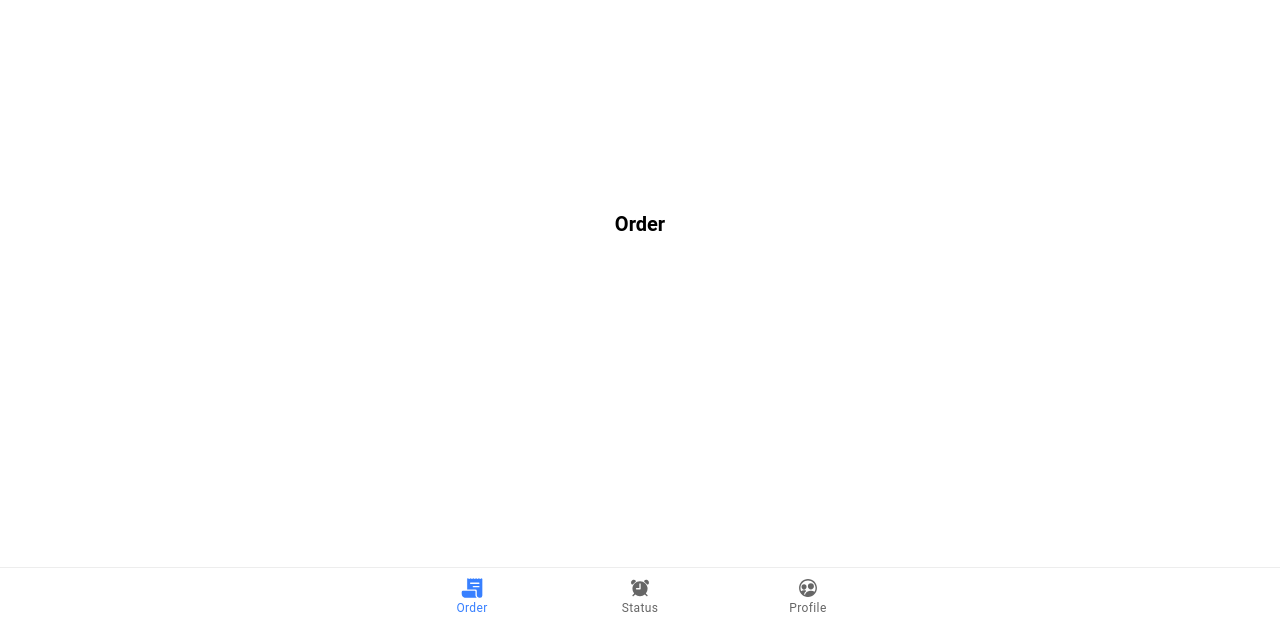
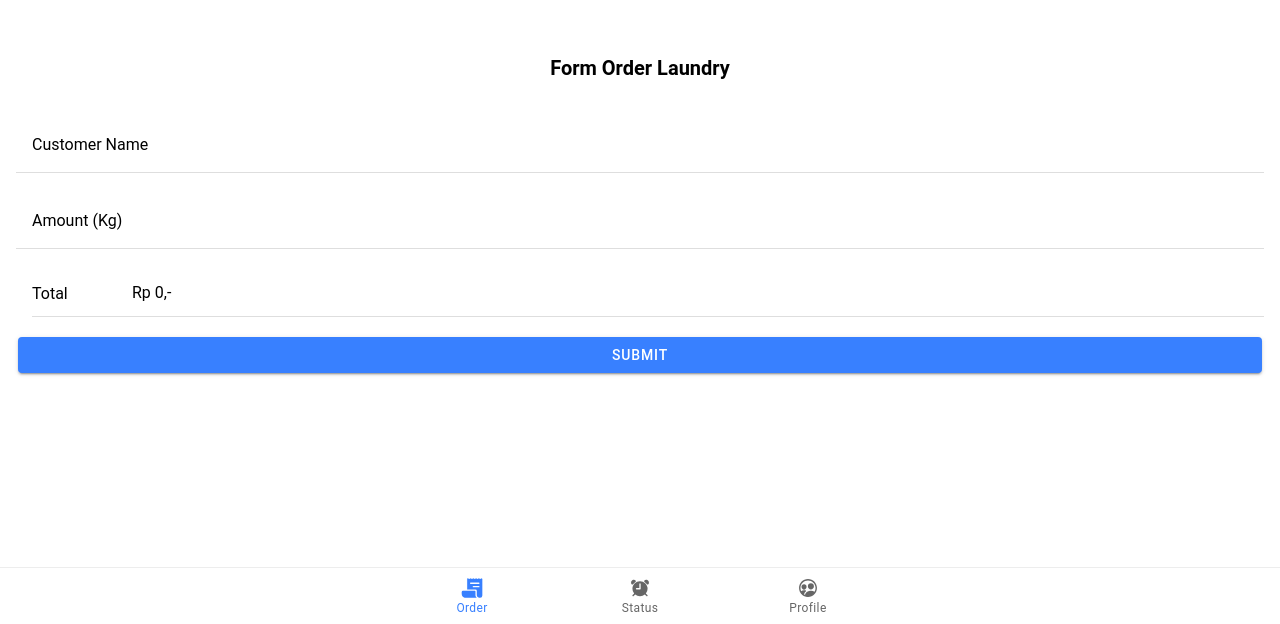
Before and after one commit to syahrulrmdhon/wash-app-ion, a React (Create React App) app: page /order in a window 1280 px wide. Shown: the part 176-800 px from the top of the page. Built offline with nearby package versions, Linux system fonts and the light colour scheme.

Commit message:
view form order

```diff
--- /dev/null
+++ b/src/components/OrderContainer.css
@@ -0,0 +1,3 @@
+ion-item {
+    margin: 20px 0;
+}
--- a/src/components/OrderContainer.tsx
+++ b/src/components/OrderContainer.tsx
@@ -1,10 +1,52 @@
-import React from 'react';
-import './ExploreContainer.css';
+import React, { useState } from "react";
+import { IonItem, IonLabel, IonInput, IonButton } from "@ionic/react";
+import "./OrderContainer.css";
 
 const OrderContainer: React.FC = () => {
+  const [amount, setAmount] = useState("0");
+  const [totalPrice, setTotalPrice] = useState(0);
+
+  const formatRupiah = (num: any) => {
+    let thousand;
+    const reverse = num.toString().split('').reverse().join('');
+    thousand = reverse.match(/\d{1,3}/g);
+    thousand = thousand.join('.').split('').reverse().join('');
+
+    return `Rp ${thousand},-`;
+  }
+
   return (
     <div className="container">
-      <strong>Order</strong>
+      <strong>Form Order Laundry</strong>
+      <form className="ion-padding">
+        <IonItem>
+          <IonLabel position="floating">Customer Name</IonLabel>
+          <IonInput />
+        </IonItem>
+        <IonItem>
+          <IonLabel position="floating">Amount (Kg)</IonLabel>
+          <IonInput
+            type="number"
+            onIonChange={(e) => {
+              if (e.detail.value === "") {
+                setAmount("0");
+                setTotalPrice(0);
+              } else {
+                setAmount(e.detail.value!);
+                let val = parseFloat(e.detail.value!);
+                setTotalPrice(val * 5000);
+              }
+            }}
+          />
+        </IonItem>
+        <IonItem>
+          <IonLabel position="fixed">Total</IonLabel>
+          {formatRupiah(totalPrice)}
+        </IonItem>
+        <IonButton className="ion-margin-top" type="submit" expand="block">
+          Submit
+        </IonButton>
+      </form>
     </div>
   );
 };
```
